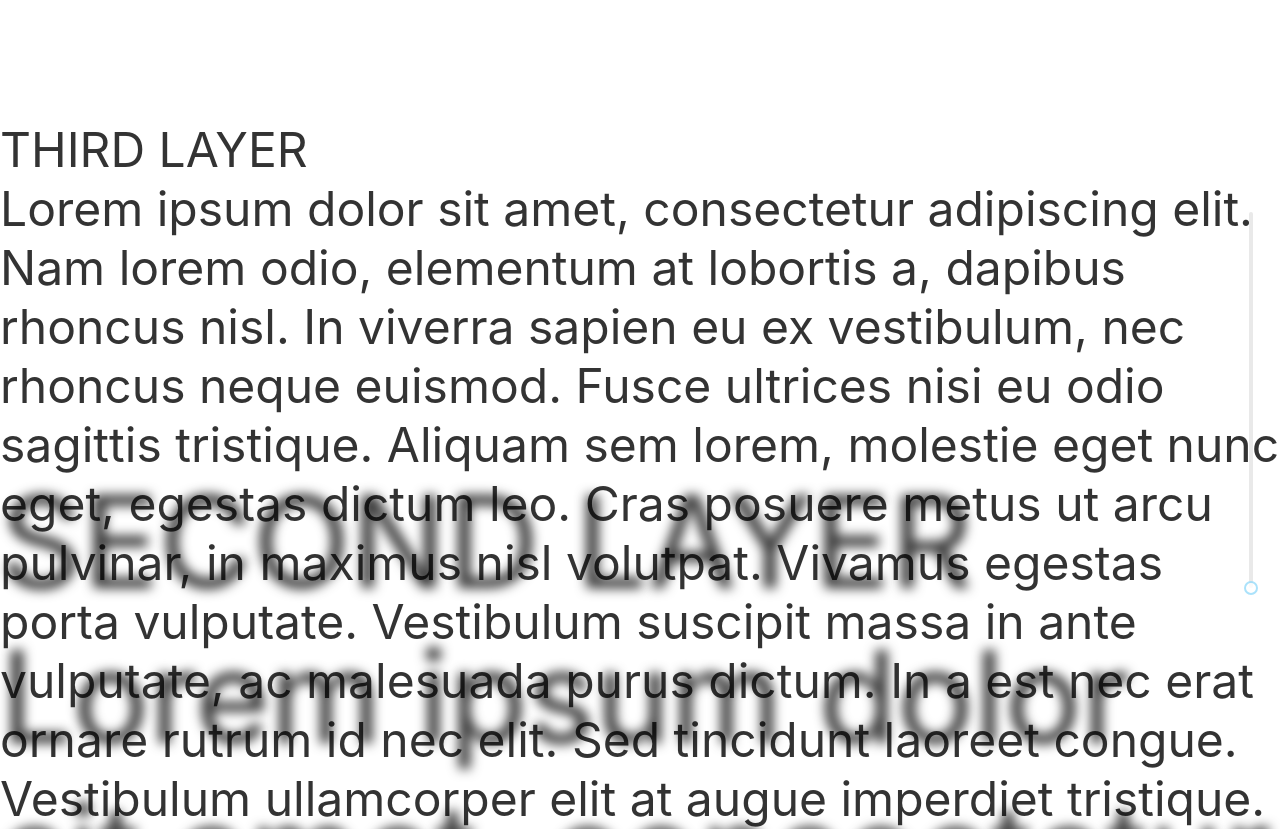
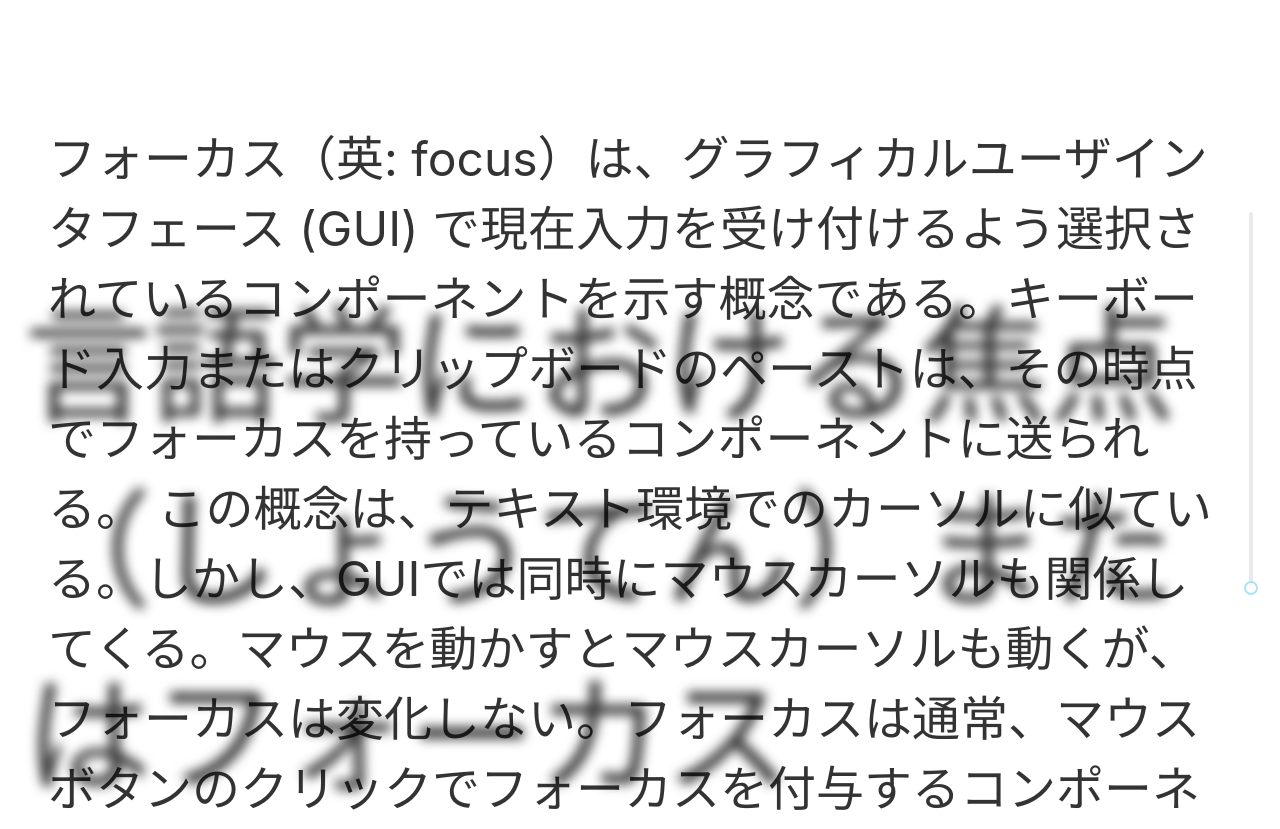
Before and after one commit to rtr-dnd/designday_20220628, a Next.js app: page / in a window 1280 px wide. Shown: the top 829 px of the page. Built offline with nearby package versions, Linux system fonts and the light colour scheme.

Commit message:
:bug: fixes

```diff
--- a/next.config.js
+++ b/next.config.js
@@ -1,6 +1,7 @@
 /** @type {import('next').NextConfig} */
 const nextConfig = {
   reactStrictMode: true,
+  basePath: '/designday_20220628'
 }
 
 module.exports = nextConfig
--- a/pages/index.tsx
+++ b/pages/index.tsx
@@ -35,7 +35,7 @@ const Home: NextPage = () => {
   return (
     <div className={styles.container}>
       <Head>
-        <title>Create Next App</title>
+        <title>Focus</title>
         <meta name="description" content="Generated by create next app" />
         <link rel="icon" href="/favicon.ico" />
       </Head>
@@ -57,28 +57,23 @@ const Home: NextPage = () => {
           top: firstScroll.toString() + 'px',
           textShadow: '0 0 ' + firstBlur.toString() + 'px rgba(0, 0, 0, 0.8)'
         }}>
-          FIRST LAYER <br />
-          Lorem ipsum dolor sit amet, consectetur adipiscing elit. Nam lorem odio, elementum at lobortis a, dapibus rhoncus nisl. In viverra sapien eu ex vestibulum, nec rhoncus neque euismod. Fusce ultrices nisi eu odio sagittis tristique. Aliquam sem lorem, molestie eget nunc eget, egestas dictum leo. Cras posuere metus ut arcu pulvinar, in maximus nisl volutpat. Vivamus egestas porta vulputate. Vestibulum suscipit massa in ante vulputate, ac malesuada purus dictum. In a est nec erat ornare rutrum id nec elit. Sed tincidunt laoreet congue. Vestibulum ullamcorper elit at augue imperdiet tristique. Duis hendrerit lobortis lorem eu malesuada. Donec feugiat interdum justo, eu porttitor nunc volutpat sit amet. Nam egestas semper urna maximus consectetur. In a ex quis ante lobortis mollis non id ex.
-          Nunc id varius nisi. Nulla facilisi. Nullam eu rhoncus lorem, eget venenatis leo. Phasellus accumsan leo in eros iaculis dignissim. Morbi aliquet purus suscipit tempor fringilla. Praesent egestas tristique eros sit amet consectetur. Ut vitae leo mi. Cras at eros blandit, pharetra nibh non, dignissim massa. Pellentesque tristique ligula erat, eget rutrum est pellentesque in.
-          Suspendisse nec ex malesuada, ultricies urna id, hendrerit lacus. Proin a pretium turpis. Suspendisse faucibus porttitor sem, ac sodales magna sodales ut. Suspendisse a dolor tristique, venenatis mi at, finibus dui. Pellentesque vitae tortor sit amet nisl ultrices suscipit. Proin volutpat mauris libero. Aliquam mi leo, dapibus vitae eros quis, luctus cursus metus. Nullam sit amet ex id turpis lacinia ultrices. Pellentesque purus risus, mollis ut sodales non, accumsan semper risus. Donec eget vestibulum nunc. Ut lorem ex, ultrices vel diam ac, mollis porta diam. Mauris purus enim, interdum vel posuere in, efficitur ac tortor. Sed rutrum, sem vel malesuada malesuada, justo purus congue justo, in tempor nisi eros vel massa. Sed id massa arcu. Pellentesque placerat eu nisl lacinia molestie.
+          幾何光学における焦点（しょうてん、Focus、Focal point）は、光軸に平行な光線が光学系に入射したとき、通過後の光線を延長した直線が光軸と交わる点である。レンズなどの光が両側から入射できる光学系については、焦点は2つ存在する。光学系の主点から焦点までの空気中での距離を焦点距離と呼ぶ。
+          像点（ぞうてん、英: image point）は、物上の一点から出た複数本の光線が再び収束する点である。すなわち物の位置に応じて像点は複数存在する（主点・物点・像点の位置関係はレンズの公式によって表される）。 焦点は、物が無限遠にある場合の像点である。誤解を招く恐れのない場合には像点を焦点と呼ぶこともある。
+          像点は概念的には点であるとされるものの、物理的には「錯乱円」と呼ばれる空間的広がりを有する。このように理想的でなくなる原因としては光学系の収差が挙げられる。収差が無視できる場合に実現できる最小の錯乱円は、光学系の開口での回折によって生じるエアリーディスクである。開口径が大きくなるほど収差は酷くなる傾向がある一方、エアリーディスク径は小さくなる。
         </div>
         <div className={styles.second} style={{
           top: secondScroll.toString() + 'px',
           textShadow: '0 0 ' + secondBlur.toString() + 'px rgba(0, 0, 0, 0.8)'
         }}>
-          SECOND LAYER <br />
-          Lorem ipsum dolor sit amet, consectetur adipiscing elit. Nam lorem odio, elementum at lobortis a, dapibus rhoncus nisl. In viverra sapien eu ex vestibulum, nec rhoncus neque euismod. Fusce ultrices nisi eu odio sagittis tristique. Aliquam sem lorem, molestie eget nunc eget, egestas dictum leo. Cras posuere metus ut arcu pulvinar, in maximus nisl volutpat. Vivamus egestas porta vulputate. Vestibulum suscipit massa in ante vulputate, ac malesuada purus dictum. In a est nec erat ornare rutrum id nec elit. Sed tincidunt laoreet congue. Vestibulum ullamcorper elit at augue imperdiet tristique. Duis hendrerit lobortis lorem eu malesuada. Donec feugiat interdum justo, eu porttitor nunc volutpat sit amet. Nam egestas semper urna maximus consectetur. In a ex quis ante lobortis mollis non id ex.
-          Nunc id varius nisi. Nulla facilisi. Nullam eu rhoncus lorem, eget venenatis leo. Phasellus accumsan leo in eros iaculis dignissim. Morbi aliquet purus suscipit tempor fringilla. Praesent egestas tristique eros sit amet consectetur. Ut vitae leo mi. Cras at eros blandit, pharetra nibh non, dignissim massa. Pellentesque tristique ligula erat, eget rutrum est pellentesque in.
-          Suspendisse nec ex malesuada, ultricies urna id, hendrerit lacus. Proin a pretium turpis. Suspendisse faucibus porttitor sem, ac sodales magna sodales ut. Suspendisse a dolor tristique, venenatis mi at, finibus dui. Pellentesque vitae tortor sit amet nisl ultrices suscipit. Proin volutpat mauris libero. Aliquam mi leo, dapibus vitae eros quis, luctus cursus metus. Nullam sit amet ex id turpis lacinia ultrices. Pellentesque purus risus, mollis ut sodales non, accumsan semper risus. Donec eget vestibulum nunc. Ut lorem ex, ultrices vel diam ac, mollis porta diam. Mauris purus enim, interdum vel posuere in, efficitur ac tortor. Sed rutrum, sem vel malesuada malesuada, justo purus congue justo, in tempor nisi eros vel massa. Sed id massa arcu. Pellentesque placerat eu nisl lacinia molestie.
+          言語学における焦点（しょうてん）またはフォーカス (focus)とは、節の要素のうち、聞き手が前提としていない、新しい情報を伝える部分のこと。特に、そのような新情報のうち、聞き手の前提を覆そうとして伝えられる部分のこと（対比的焦点、contrastive focus）。
+          話題はすべての文にあるわけではないが、焦点はすべての文にあるとされる。焦点は書き言葉では明確に標識されないことが多いが、発話では強勢・イントネーションなどにより強調されることもある。疑問詞を含む疑問文では疑問詞が焦点であり、それに対する応答の文では疑問詞に対する答が焦点である。
+          文の話題が明示されている場合、焦点は文のその他の部分に含まれる。例えば日本語では、主題を示す「は」を含む文では、これによってその他の部分（普通は「は」の直後）に焦点があることが示される。
         </div>
         <div className={styles.third} style={{
           textShadow: '0 0 ' + thirdBlur.toString() + 'px rgba(0, 0, 0, 0.8)'
         }}>
-          THIRD LAYER <br />
-          Lorem ipsum dolor sit amet, consectetur adipiscing elit. Nam lorem odio, elementum at lobortis a, dapibus rhoncus nisl. In viverra sapien eu ex vestibulum, nec rhoncus neque euismod. Fusce ultrices nisi eu odio sagittis tristique. Aliquam sem lorem, molestie eget nunc eget, egestas dictum leo. Cras posuere metus ut arcu pulvinar, in maximus nisl volutpat. Vivamus egestas porta vulputate. Vestibulum suscipit massa in ante vulputate, ac malesuada purus dictum. In a est nec erat ornare rutrum id nec elit. Sed tincidunt laoreet congue. Vestibulum ullamcorper elit at augue imperdiet tristique. Duis hendrerit lobortis lorem eu malesuada. Donec feugiat interdum justo, eu porttitor nunc volutpat sit amet. Nam egestas semper urna maximus consectetur. In a ex quis ante lobortis mollis non id ex.
-          Nunc id varius nisi. Nulla facilisi. Nullam eu rhoncus lorem, eget venenatis leo. Phasellus accumsan leo in eros iaculis dignissim. Morbi aliquet purus suscipit tempor fringilla. Praesent egestas tristique eros sit amet consectetur. Ut vitae leo mi. Cras at eros blandit, pharetra nibh non, dignissim massa. Pellentesque tristique ligula erat, eget rutrum est pellentesque in.
-          Suspendisse nec ex malesuada, ultricies urna id, hendrerit lacus. Proin a pretium turpis. Suspendisse faucibus porttitor sem, ac sodales magna sodales ut. Suspendisse a dolor tristique, venenatis mi at, finibus dui. Pellentesque vitae tortor sit amet nisl ultrices suscipit. Proin volutpat mauris libero. Aliquam mi leo, dapibus vitae eros quis, luctus cursus metus. Nullam sit amet ex id turpis lacinia ultrices. Pellentesque purus risus, mollis ut sodales non, accumsan semper risus. Donec eget vestibulum nunc. Ut lorem ex, ultrices vel diam ac, mollis porta diam. Mauris purus enim, interdum vel posuere in, efficitur ac tortor. Sed rutrum, sem vel malesuada malesuada, justo purus congue justo, in tempor nisi eros vel massa. Sed id massa arcu. Pellentesque placerat eu nisl lacinia molestie.
-        </div>
+        フォーカス（英: focus）は、グラフィカルユーザインタフェース (GUI) で現在入力を受け付けるよう選択されているコンポーネントを示す概念である。キーボード入力またはクリップボードのペーストは、その時点でフォーカスを持っているコンポーネントに送られる。
+        この概念は、テキスト環境でのカーソルに似ている。しかし、GUIでは同時にマウスカーソルも関係してくる。マウスを動かすとマウスカーソルも動くが、フォーカスは変化しない。フォーカスは通常、マウスボタンのクリックでフォーカスを付与するコンポーネントを指定することで変更する。多くのデスクトップ環境では、キーボードからもフォーカスを変更できる。一般に「タブ」キーを押す毎に順次フォーカスを付与されるコンポーネントが変わっていき、⇧ Shift+⭾ Tabで逆順に変化していく。状況によっては、矢印キーでフォーカスを動かす場合もある。</div>
       </main>
     </div>
   )
--- a/styles/Home.module.css
+++ b/styles/Home.module.css
@@ -26,6 +26,7 @@
   z-index: 10;
   color: transparent;
   text-shadow: 0 0 0px rgba(0, 0, 0, 0.8);
+  padding: 0 24px;
 }
 
 .third {
@@ -35,6 +36,7 @@
   z-index: 0;
   color: transparent;
   text-shadow: 0 0 15px rgba(0, 0, 0, 0.8);
+  padding: 0 48px;
 }
 
 .slider {
```
